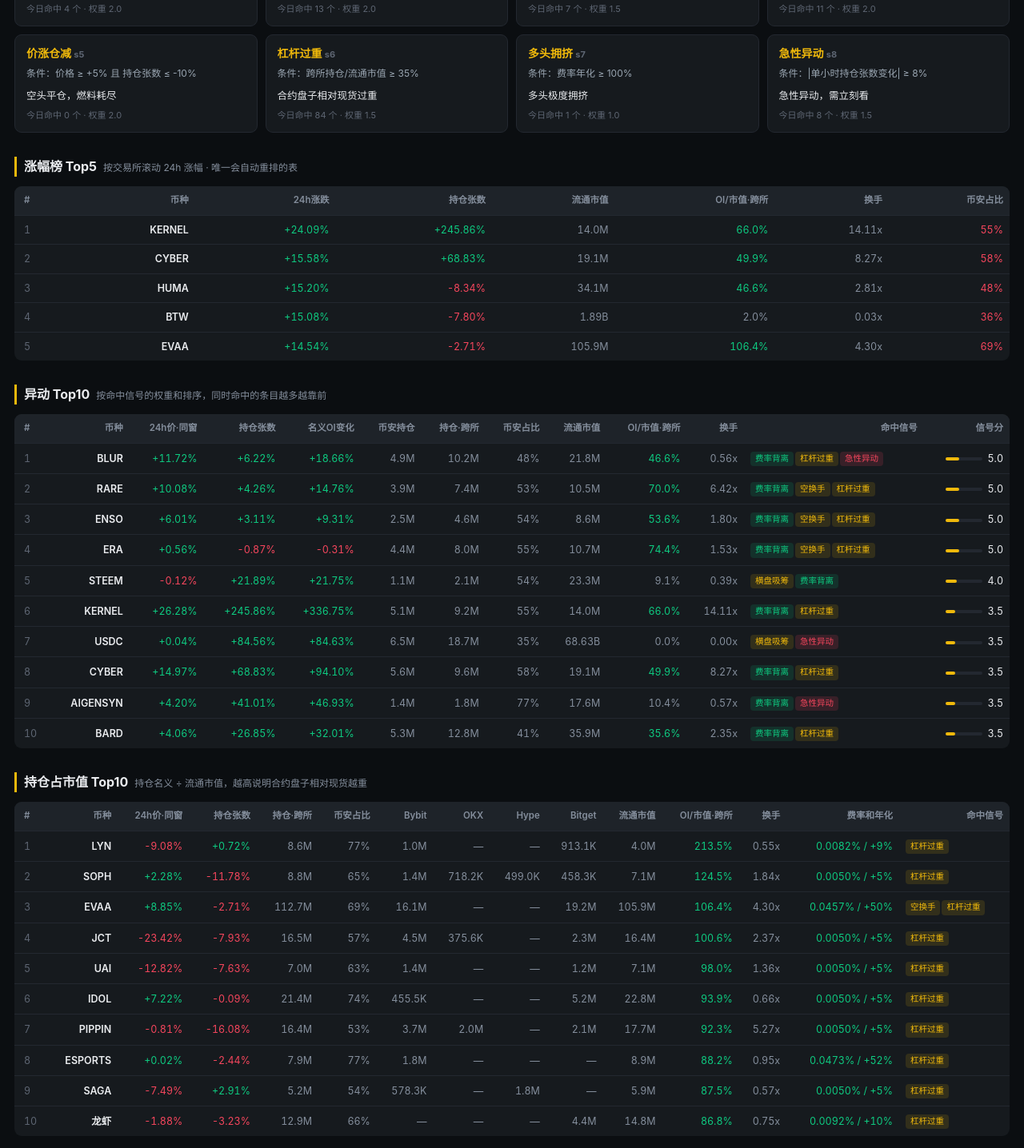
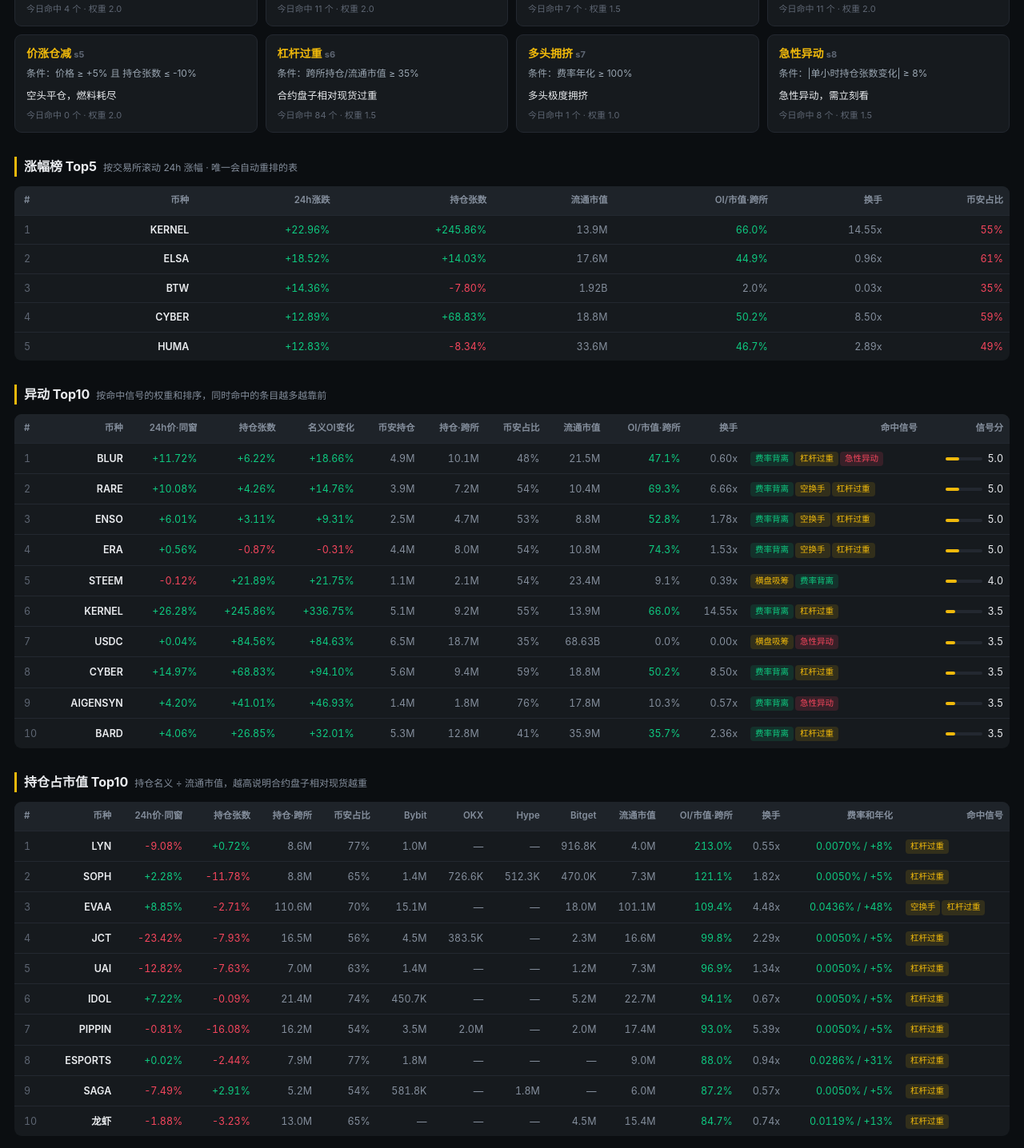
Before and after one commit to anzexi001-a11y/altcoin-board, a plain HTML site: page index.html in a window 1280 px wide. Shown: the part 384-1820 px from the top of the page at 80% size. Drawn offline with Linux system fonts and the light colour scheme; no server answers.

Commit message:
pages mirror 2026-11-21 01:50:37

```diff
--- a/index.html
+++ b/index.html
@@ -1,6 +1,6 @@
 <!DOCTYPE html><html lang="zh-CN"><head><meta charset="utf-8">
 <meta name="viewport" content="width=device-width,initial-scale=1">
-<title>山寨币合约 异动榜 2026-11-21 01:24</title><style>
+<title>山寨币合约 异动榜 2026-11-21 01:50</title><style>
 *{margin:0;padding:0;box-sizing:border-box}
 body{background:#0b0e11;color:#eaecef;font-family:-apple-system,"Segoe UI","PingFang SC","Microsoft YaHei",sans-serif;
      padding:26px 18px 44px;line-height:1.55}
@@ -46,9 +46,9 @@ footer{margin-top:28px;padding-top:14px;border-top:1px solid #232830;color:#5e66
 <div class="wrap">
 <div class="top"><div><h1>山寨币合约 · <span>异动榜</span></h1>
 <div style="color:#848e9c;font-size:12.5px;margin-top:3px">八个判定信号 · 异动 Top10 · 持仓占市值 Top10</div></div>
-<div class="stamp">2026-11-21 01:24<br>扫描 399 个合约（成交额 ≥ 1.0M）<br>Binance USDT-M 永续 · 全市场成交额榜</div>
+<div class="stamp">2026-11-21 01:50<br>扫描 399 个合约（成交额 ≥ 1.0M）<br>Binance USDT-M 永续 · 全市场成交额榜</div>
 </div>
-<div class="status">榜单由全市场扫描生成于 <b>2026-11-21 01:24</b>　｜　跨所覆盖：币安 + Bybit 838 + OKX 531 + Hyperliquid 179 + Bitget 892 个合约（同名不同币已校验剔除） ｜ <i id="upd">正在获取实时数据…</i><br>页面每 5 分钟<b>自动整页重载</b>，对齐到整点（:00 / :05 / :10 …），倒计时 <b><span id="reload">5:00</span></b>，会连排名一起更新，不需要手动刷新。要立刻更新就按 F5。</div>
+<div class="status">榜单由全市场扫描生成于 <b>2026-11-21 01:50</b>　｜　跨所覆盖：币安 + Bybit 838 + OKX 531 + Hyperliquid 179 + Bitget 892 个合约（同名不同币已校验剔除） ｜ <i id="upd">正在获取实时数据…</i><br>页面每 5 分钟<b>自动整页重载</b>，对齐到整点（:00 / :05 / :10 …），倒计时 <b><span id="reload">5:00</span></b>，会连排名一起更新，不需要手动刷新。要立刻更新就按 F5。</div>
 <noscript><meta http-equiv="refresh" content="300"></noscript>
 <span id="cfg" data-minvol="1000000" hidden></span>
 <button id="copymd" class="btn">复制榜单为文字（可直接粘贴给其他 AI）</button>
@@ -58,7 +58,7 @@ footer{margin-top:28px;padding-top:14px;border-top:1px solid #232830;color:#5e66
 <div class="sci">今日命中 4 个 · 权重 2.0</div></div>
 <div class="sc"><h3>费率背离 <span style="color:#5e6673;font-size:11px">s2</span></h3>
 <p>条件：年化费率 ≤ -30% 且 价格 ≥ -2%</p><u>空头在交钱，价格不认</u>
-<div class="sci">今日命中 13 个 · 权重 2.0</div></div>
+<div class="sci">今日命中 11 个 · 权重 2.0</div></div>
 <div class="sc"><h3>空换手 <span style="color:#5e6673;font-size:11px">s3</span></h3>
 <p>条件：换手 ≥ 1.5x 且 |持仓张数| ≤ 5%</p><u>只换手，没有新仓沉淀</u>
 <div class="sci">今日命中 7 个 · 权重 1.5</div></div>
@@ -91,48 +91,48 @@ footer{margin-top:28px;padding-top:14px;border-top:1px solid #232830;color:#5e66
 </tr></thead><tbody id="gainers">
 <tr><td class="rk">1</td>
 <td class="sym">KERNEL</td>
-<td class="up">+24.09%</td>
+<td class="up">+22.96%</td>
 <td class="up">+245.86%</td>
-<td class="mut">14.0M</td>
+<td class="mut">13.9M</td>
 <td class="up">66.0%</td>
-<td class="mut">14.11x</td>
+<td class="mut">14.55x</td>
 <td class="down">55%</td>
 </tr>
 <tr><td class="rk">2</td>
-<td class="sym">CYBER</td>
-<td class="up">+15.58%</td>
-<td class="up">+68.83%</td>
-<td class="mut">19.1M</td>
-<td class="up">49.9%</td>
-<td class="mut">8.27x</td>
-<td class="down">58%</td>
+<td class="sym">ELSA</td>
+<td class="up">+18.52%</td>
+<td class="up">+14.03%</td>
+<td class="mut">17.6M</td>
+<td class="up">44.9%</td>
+<td class="mut">0.96x</td>
+<td class="down">61%</td>
 </tr>
 <tr><td class="rk">3</td>
-<td class="sym">HUMA</td>
-<td class="up">+15.20%</td>
-<td class="down">-8.34%</td>
-<td class="mut">34.1M</td>
-<td class="up">46.6%</td>
-<td class="mut">2.81x</td>
-<td class="down">48%</td>
+<td class="sym">BTW</td>
+<td class="up">+14.36%</td>
+<td class="down">-7.80%</td>
+<td class="mut">1.92B</td>
+<td class="mut">2.0%</td>
+<td class="mut">0.03x</td>
+<td class="down">35%</td>
 </tr>
 <tr><td class="rk">4</td>
-<td class="sym">BTW</td>
-<td class="up">+15.08%</td>
-<td class="down">-7.80%</td>
-<td class="mut">1.89B</td>
-<td class="mut">2.0%</td>
-<td class="mut">0.03x</td>
-<td class="down">36%</td>
+<td class="sym">CYBER</td>
+<td class="up">+12.89%</td>
+<td class="up">+68.83%</td>
+<td class="mut">18.8M</td>
+<td class="up">50.2%</td>
+<td class="mut">8.50x</td>
+<td class="down">59%</td>
 </tr>
 <tr><td class="rk">5</td>
-<td class="sym">EVAA</td>
-<td class="up">+14.54%</td>
-<td class="down">-2.71%</td>
-<td class="mut">105.9M</td>
-<td class="up">106.4%</td>
-<td class="mut">4.30x</td>
-<td class="down">69%</td>
+<td class="sym">HUMA</td>
+<td class="up">+12.83%</td>
+<td class="down">-8.34%</td>
+<td class="mut">33.6M</td>
+<td class="up">46.7%</td>
+<td class="mut">2.89x</td>
+<td class="down">49%</td>
 </tr>
 </tbody></table>
 <h2>异动 Top10<em>按命中信号的权重和排序，同时命中的条目越多越靠前</em></h2>
@@ -158,11 +158,11 @@ footer{margin-top:28px;padding-top:14px;border-top:1px solid #232830;color:#5e66
 <td class="up" data-k="ct">+6.22%</td>
 <td class="up" data-k="oi24">+18.66%</td>
 <td class="mut" data-k="oi_bin">4.9M</td>
-<td class="mut" data-k="oi_total">10.2M</td>
+<td class="mut" data-k="oi_total">10.1M</td>
 <td class="mut" data-k="bin_share">48%</td>
-<td class="mut" data-k="mcap">21.8M</td>
-<td class="up" data-k="om">46.6%</td>
-<td class="mut" data-k="tv">0.56x</td>
+<td class="mut" data-k="mcap">21.5M</td>
+<td class="up" data-k="om">47.1%</td>
+<td class="mut" data-k="tv">0.60x</td>
 <td style="text-align:left"><span class="bd cool">费率背离</span><span class="bd">杠杆过重</span><span class="bd hot">急性异动</span></td>
 <td><span class="bar"><i style="width:37%"></i></span>5.0</td>
 </tr>
@@ -173,11 +173,11 @@ footer{margin-top:28px;padding-top:14px;border-top:1px solid #232830;color:#5e66
 <td class="up" data-k="ct">+4.26%</td>
 <td class="up" data-k="oi24">+14.76%</td>
 <td class="mut" data-k="oi_bin">3.9M</td>
-<td class="mut" data-k="oi_total">7.4M</td>
-<td class="mut" data-k="bin_share">53%</td>
-<td class="mut" data-k="mcap">10.5M</td>
-<td class="up" data-k="om">70.0%</td>
-<td class="mut" data-k="tv">6.42x</td>
+<td class="mut" data-k="oi_total">7.2M</td>
+<td class="mut" data-k="bin_share">54%</td>
+<td class="mut" data-k="mcap">10.4M</td>
+<td class="up" data-k="om">69.3%</td>
+<td class="mut" data-k="tv">6.66x</td>
 <td style="text-align:left"><span class="bd cool">费率背离</span><span class="bd">空换手</span><span class="bd">杠杆过重</span></td>
 <td><span class="bar"><i style="width:37%"></i></span>5.0</td>
 </tr>
@@ -188,11 +188,11 @@ footer{margin-top:28px;padding-top:14px;border-top:1px solid #232830;color:#5e66
 <td class="up" data-k="ct">+3.11%</td>
 <td class="up" data-k="oi24">+9.31%</td>
 <td class="mut" data-k="oi_bin">2.5M</td>
-<td class="mut" data-k="oi_total">4.6M</td>
-<td class="mut" data-k="bin_share">54%</td>
-<td class="mut" data-k="mcap">8.6M</td>
-<td class="up" data-k="om">53.6%</td>
-<td class="mut" data-k="tv">1.80x</td>
+<td class="mut" data-k="oi_total">4.7M</td>
+<td class="mut" data-k="bin_share">53%</td>
+<td class="mut" data-k="mcap">8.8M</td>
+<td class="up" data-k="om">52.8%</td>
+<td class="mut" data-k="tv">1.78x</td>
 <td style="text-align:left"><span class="bd cool">费率背离</span><span class="bd">空换手</span><span class="bd">杠杆过重</span></td>
 <td><span class="bar"><i style="width:37%"></i></span>5.0</td>
 </tr>
@@ -204,9 +204,9 @@ footer{margin-top:28px;padding-top:14px;border-top:1px solid #232830;color:#5e66
 <td class="down" data-k="oi24">-0.31%</td>
 <td class="mut" data-k="oi_bin">4.4M</td>
 <td class="mut" data-k="oi_total">8.0M</td>
-<td class="mut" data-k="bin_share">55%</td>
-<td class="mut" data-k="mcap">10.7M</td>
-<td class="up" data-k="om">74.4%</td>
+<td class="mut" data-k="bin_share">54%</td>
+<td class="mut" data-k="mcap">10.8M</td>
+<td class="up" data-k="om">74.3%</td>
 <td class="mut" data-k="tv">1.53x</td>
 <td style="text-align:left"><span class="bd cool">费率背离</span><span class="bd">空换手</span><span class="bd">杠杆过重</span></td>
 <td><span class="bar"><i style="width:37%"></i></span>5.0</td>
@@ -220,7 +220,7 @@ footer{margin-top:28px;padding-top:14px;border-top:1px solid #232830;color:#5e66
 <td class="mut" data-k="oi_bin">1.1M</td>
 <td class="mut" data-k="oi_total">2.1M</td>
 <td class="mut" data-k="bin_share">54%</td>
-<td class="mut" data-k="mcap">23.3M</td>
+<td class="mut" data-k="mcap">23.4M</td>
 <td class="mut" data-k="om">9.1%</td>
 <td class="mut" data-k="tv">0.39x</td>
 <td style="text-align:left"><span class="bd">横盘吸筹</span><span class="bd cool">费率背离</span></td>
@@ -235,9 +235,9 @@ footer{margin-top:28px;padding-top:14px;border-top:1px solid #232830;color:#5e66
 <td class="mut" data-k="oi_bin">5.1M</td>
 <td class="mut" data-k="oi_total">9.2M</td>
 <td class="mut" data-k="bin_share">55%</td>
-<td class="mut" data-k="mcap">14.0M</td>
+<td class="mut" data-k="mcap">13.9M</td>
 <td class="up" data-k="om">66.0%</td>
-<td class="mut" data-k="tv">14.11x</td>
+<td class="mut" data-k="tv">14.55x</td>
 <td style="text-align:left"><span class="bd cool">费率背离</span><span class="bd">杠杆过重</span></td>
 <td><span class="bar"><i style="width:25%"></i></span>3.5</td>
 </tr>
@@ -263,11 +263,11 @@ footer{margin-top:28px;padding-top:14px;border-top:1px solid #232830;color:#5e66
 <td class="up" data-k="ct">+68.83%</td>
 <td class="up" data-k="oi24">+94.10%</td>
 <td class="mut" data-k="oi_bin">5.6M</td>
-<td class="mut" data-k="oi_total">9.6M</td>
-<td class="mut" data-k="bin_share">58%</td>
-<td class="mut" data-k="mcap">19.1M</td>
-<td class="up" data-k="om">49.9%</td>
-<td class="mut" data-k="tv">8.27x</td>
+<td class="mut" data-k="oi_total">9.4M</td>
+<td class="mut" data-k="bin_share">59%</td>
+<td class="mut" data-k="mcap">18.8M</td>
+<td class="up" data-k="om">50.2%</td>
+<td class="mut" data-k="tv">8.50x</td>
 <td style="text-align:left"><span class="bd cool">费率背离</span><span class="bd">杠杆过重</span></td>
 <td><span class="bar"><i style="width:25%"></i></span>3.5</td>
 </tr>
@@ -279,9 +279,9 @@ footer{margin-top:28px;padding-top:14px;border-top:1px solid #232830;color:#5e66
 <td class="up" data-k="oi24">+46.93%</td>
 <td class="mut" data-k="oi_bin">1.4M</td>
 <td class="mut" data-k="oi_total">1.8M</td>
-<td class="mut" data-k="bin_share">77%</td>
-<td class="mut" data-k="mcap">17.6M</td>
-<td class="mut" data-k="om">10.4%</td>
+<td class="mut" data-k="bin_share">76%</td>
+<td class="mut" data-k="mcap">17.8M</td>
+<td class="mut" data-k="om">10.3%</td>
 <td class="mut" data-k="tv">0.57x</td>
 <td style="text-align:left"><span class="bd cool">费率背离</span><span class="bd hot">急性异动</span></td>
 <td><span class="bar"><i style="width:25%"></i></span>3.5</td>
@@ -296,8 +296,8 @@ footer{margin-top:28px;padding-top:14px;border-top:1px solid #232830;color:#5e66
 <td class="mut" data-k="oi_total">12.8M</td>
 <td class="mut" data-k="bin_share">41%</td>
 <td class="mut" data-k="mcap">35.9M</td>
-<td class="up" data-k="om">35.6%</td>
-<td class="mut" data-k="tv">2.35x</td>
+<td class="up" data-k="om">35.7%</td>
+<td class="mut" data-k="tv">2.36x</td>
 <td style="text-align:left"><span class="bd cool">费率背离</span><span class="bd">杠杆过重</span></td>
 <td><span class="bar"><i style="width:25%"></i></span>3.5</td>
 </tr>
@@ -330,11 +330,11 @@ footer{margin-top:28px;padding-top:14px;border-top:1px solid #232830;color:#5e66
 <td class="mut" data-k="x_bybit">1.0M</td>
 <td class="mut" data-k="x_okx">—</td>
 <td class="mut" data-k="x_hl">—</td>
-<td class="mut" data-k="x_bg">913.1K</td>
+<td class="mut" data-k="x_bg">916.8K</td>
 <td class="mut" data-k="mcap">4.0M</td>
-<td class="up" data-k="om">213.5%</td>
+<td class="up" data-k="om">213.0%</td>
 <td class="mut" data-k="tv">0.55x</td>
-<td class="up">0.0082% / +9%</td>
+<td class="up">0.0070% / +8%</td>
 <td style="text-align:left"><span class="bd">杠杆过重</span></td>
 </tr>
 <tr data-sym="SOPHUSDT">
@@ -345,12 +345,12 @@ footer{margin-top:28px;padding-top:14px;border-top:1px solid #232830;color:#5e66
 <td class="mut" data-k="oi_total">8.8M</td>
 <td class="mut" data-k="bin_share">65%</td>
 <td class="mut" data-k="x_bybit">1.4M</td>
-<td class="mut" data-k="x_okx">718.2K</td>
-<td class="mut" data-k="x_hl">499.0K</td>
-<td class="mut" data-k="x_bg">458.3K</td>
-<td class="mut" data-k="mcap">7.1M</td>
-<td class="up" data-k="om">124.5%</td>
-<td class="mut" data-k="tv">1.84x</td>
+<td class="mut" data-k="x_okx">726.6K</td>
+<td class="mut" data-k="x_hl">512.3K</td>
+<td class="mut" data-k="x_bg">470.0K</td>
+<td class="mut" data-k="mcap">7.3M</td>
+<td class="up" data-k="om">121.1%</td>
+<td class="mut" data-k="tv">1.82x</td>
 <td class="up">0.0050% / +5%</td>
 <td style="text-align:left"><span class="bd">杠杆过重</span></td>
 </tr>
@@ -359,16 +359,16 @@ footer{margin-top:28px;padding-top:14px;border-top:1px solid #232830;color:#5e66
 <td class="sym">EVAA</td>
 <td class="up" data-k="px">+8.85%</td>
 <td class="down" data-k="ct">-2.71%</td>
-<td class="mut" data-k="oi_total">112.7M</td>
-<td class="mut" data-k="bin_share">69%</td>
-<td class="mut" data-k="x_bybit">16.1M</td>
+<td class="mut" data-k="oi_total">110.6M</td>
+<td class="mut" data-k="bin_share">70%</td>
+<td class="mut" data-k="x_bybit">15.1M</td>
 <td class="mut" data-k="x_okx">—</td>
 <td class="mut" data-k="x_hl">—</td>
-<td class="mut" data-k="x_bg">19.2M</td>
-<td class="mut" data-k="mcap">105.9M</td>
-<td class="up" data-k="om">106.4%</td>
-<td class="mut" data-k="tv">4.30x</td>
-<td class="up">0.0457% / +50%</td>
+<td class="mut" data-k="x_bg">18.0M</td>
+<td class="mut" data-k="mcap">101.1M</td>
+<td class="up" data-k="om">109.4%</td>
+<td class="mut" data-k="tv">4.48x</td>
+<td class="up">0.0436% / +48%</td>
 <td style="text-align:left"><span class="bd">空换手</span><span class="bd">杠杆过重</span></td>
 </tr>
 <tr data-sym="JCTUSDT">
@@ -377,14 +377,14 @@ footer{margin-top:28px;padding-top:14px;border-top:1px solid #232830;color:#5e66
 <td class="down" data-k="px">-23.42%</td>
 <td class="down" data-k="ct">-7.93%</td>
 <td class="mut" data-k="oi_total">16.5M</td>
-<td class="mut" data-k="bin_share">57%</td>
+<td class="mut" data-k="bin_share">56%</td>
 <td class="mut" data-k="x_bybit">4.5M</td>
-<td class="mut" data-k="x_okx">375.6K</td>
+<td class="mut" data-k="x_okx">383.5K</td>
 <td class="mut" data-k="x_hl">—</td>
 <td class="mut" data-k="x_bg">2.3M</td>
-<td class="mut" data-k="mcap">16.4M</td>
-<td class="up" data-k="om">100.6%</td>
-<td class="mut" data-k="tv">2.37x</td>
+<td class="mut" data-k="mcap">16.6M</td>
+<td class="up" data-k="om">99.8%</td>
+<td class="mut" data-k="tv">2.29x</td>
 <td class="up">0.0050% / +5%</td>
 <td style="text-align:left"><span class="bd">杠杆过重</span></td>
 </tr>
@@ -399,9 +399,9 @@ footer{margin-top:28px;padding-top:14px;border-top:1px solid #232830;color:#5e66
 <td class="mut" data-k="x_okx">—</td>
 <td class="mut" data-k="x_hl">—</td>
 <td class="mut" data-k="x_bg">1.2M</td>
-<td class="mut" data-k="mcap">7.1M</td>
-<td class="up" data-k="om">98.0%</td>
-<td class="mut" data-k="tv">1.36x</td>
+<td class="mut" data-k="mcap">7.3M</td>
+<td class="up" data-k="om">96.9%</td>
+<td class="mut" data-k="tv">1.34x</td>
 <td class="up">0.0050% / +5%</td>
 <td style="text-align:left"><span class="bd">杠杆过重</span></td>
 </tr>
@@ -412,13 +412,13 @@ footer{margin-top:28px;padding-top:14px;border-top:1px solid #232830;color:#5e66
 <td class="down" data-k="ct">-0.09%</td>
 <td class="mut" data-k="oi_total">21.4M</td>
 <td class="mut" data-k="bin_share">74%</td>
-<td class="mut" data-k="x_bybit">455.5K</td>
+<td class="mut" data-k="x_bybit">450.7K</td>
 <td class="mut" data-k="x_okx">—</td>
 <td class="mut" data-k="x_hl">—</td>
 <td class="mut" data-k="x_bg">5.2M</td>
-<td class="mut" data-k="mcap">22.8M</td>
-<td class="up" data-k="om">93.9%</td>
-<td class="mut" data-k="tv">0.66x</td>
+<td class="mut" data-k="mcap">22.7M</td>
+<td class="up" data-k="om">94.1%</td>
+<td class="mut" data-k="tv">0.67x</td>
 <td class="up">0.0050% / +5%</td>
 <td style="text-align:left"><span class="bd">杠杆过重</span></td>
 </tr>
@@ -427,15 +427,15 @@ footer{margin-top:28px;padding-top:14px;border-top:1px solid #232830;color:#5e66
 <td class="sym">PIPPIN</td>
 <td class="down" data-k="px">-0.81%</td>
 <td class="down" data-k="ct">-16.08%</td>
-<td class="mut" data-k="oi_total">16.4M</td>
-<td class="mut" data-k="bin_share">53%</td>
-<td class="mut" data-k="x_bybit">3.7M</td>
+<td class="mut" data-k="oi_total">16.2M</td>
+<td class="mut" data-k="bin_share">54%</td>
+<td class="mut" data-k="x_bybit">3.5M</td>
 <td class="mut" data-k="x_okx">2.0M</td>
 <td class="mut" data-k="x_hl">—</td>
-<td class="mut" data-k="x_bg">2.1M</td>
-<td class="mut" data-k="mcap">17.7M</td>
-<td class="up" data-k="om">92.3%</td>
-<td class="mut" data-k="tv">5.27x</td>
+<td class="mut" data-k="x_bg">2.0M</td>
+<td class="mut" data-k="mcap">17.4M</td>
+<td class="up" data-k="om">93.0%</td>
+<td class="mut" data-k="tv">5.39x</td>
 <td class="up">0.0050% / +5%</td>
 <td style="text-align:left"><span class="bd">杠杆过重</span></td>
 </tr>
@@ -450,10 +450,10 @@ footer{margin-top:28px;padding-top:14px;border-top:1px solid #232830;color:#5e66
 <td class="mut" data-k="x_okx">—</td>
 <td class="mut" data-k="x_hl">—</td>
 <td class="mut" data-k="x_bg">—</td>
-<td class="mut" data-k="mcap">8.9M</td>
-<td class="up" data-k="om">88.2%</td>
-<td class="mut" data-k="tv">0.95x</td>
-<td class="up">0.0473% / +52%</td>
+<td class="mut" data-k="mcap">9.0M</td>
+<td class="up" data-k="om">88.0%</td>
+<td class="mut" data-k="tv">0.94x</td>
+<td class="up">0.0286% / +31%</td>
 <td style="text-align:left"><span class="bd">杠杆过重</span></td>
 </tr>
 <tr data-sym="SAGAUSDT">
@@ -463,12 +463,12 @@ footer{margin-top:28px;padding-top:14px;border-top:1px solid #232830;color:#5e66
 <td class="up" data-k="ct">+2.91%</td>
 <td class="mut" data-k="oi_total">5.2M</td>
 <td class="mut" data-k="bin_share">54%</td>
-<td class="mut" data-k="x_bybit">578.3K</td>
+<td class="mut" data-k="x_bybit">581.8K</td>
 <td class="mut" data-k="x_okx">—</td>
 <td class="mut" data-k="x_hl">1.8M</td>
 <td class="mut" data-k="x_bg">—</td>
-<td class="mut" data-k="mcap">5.9M</td>
-<td class="up" data-k="om">87.5%</td>
+<td class="mut" data-k="mcap">6.0M</td>
+<td class="up" data-k="om">87.2%</td>
 <td class="mut" data-k="tv">0.57x</td>
 <td class="up">0.0050% / +5%</td>
 <td style="text-align:left"><span class="bd">杠杆过重</span></td>
@@ -478,16 +478,16 @@ footer{margin-top:28px;padding-top:14px;border-top:1px solid #232830;color:#5e66
 <td class="sym">龙虾</td>
 <td class="down" data-k="px">-1.88%</td>
 <td class="down" data-k="ct">-3.23%</td>
-<td class="mut" data-k="oi_total">12.9M</td>
-<td class="mut" data-k="bin_share">66%</td>
+<td class="mut" data-k="oi_total">13.0M</td>
+<td class="mut" data-k="bin_share">65%</td>
 <td class="mut" data-k="x_bybit">—</td>
 <td class="mut" data-k="x_okx">—</td>
 <td class="mut" data-k="x_hl">—</td>
-<td class="mut" data-k="x_bg">4.4M</td>
-<td class="mut" data-k="mcap">14.8M</td>
-<td class="up" data-k="om">86.8%</td>
-<td class="mut" data-k="tv">0.75x</td>
-<td class="up">0.0092% / +10%</td>
+<td class="mut" data-k="x_bg">4.5M</td>
+<td class="mut" data-k="mcap">15.4M</td>
+<td class="up" data-k="om">84.7%</td>
+<td class="mut" data-k="tv">0.74x</td>
+<td class="up">0.0119% / +13%</td>
 <td style="text-align:left"><span class="bd">杠杆过重</span></td>
 </tr>
 </tbody></table>
```
Also changed, not shown: last-build.txt, 1 other file.
